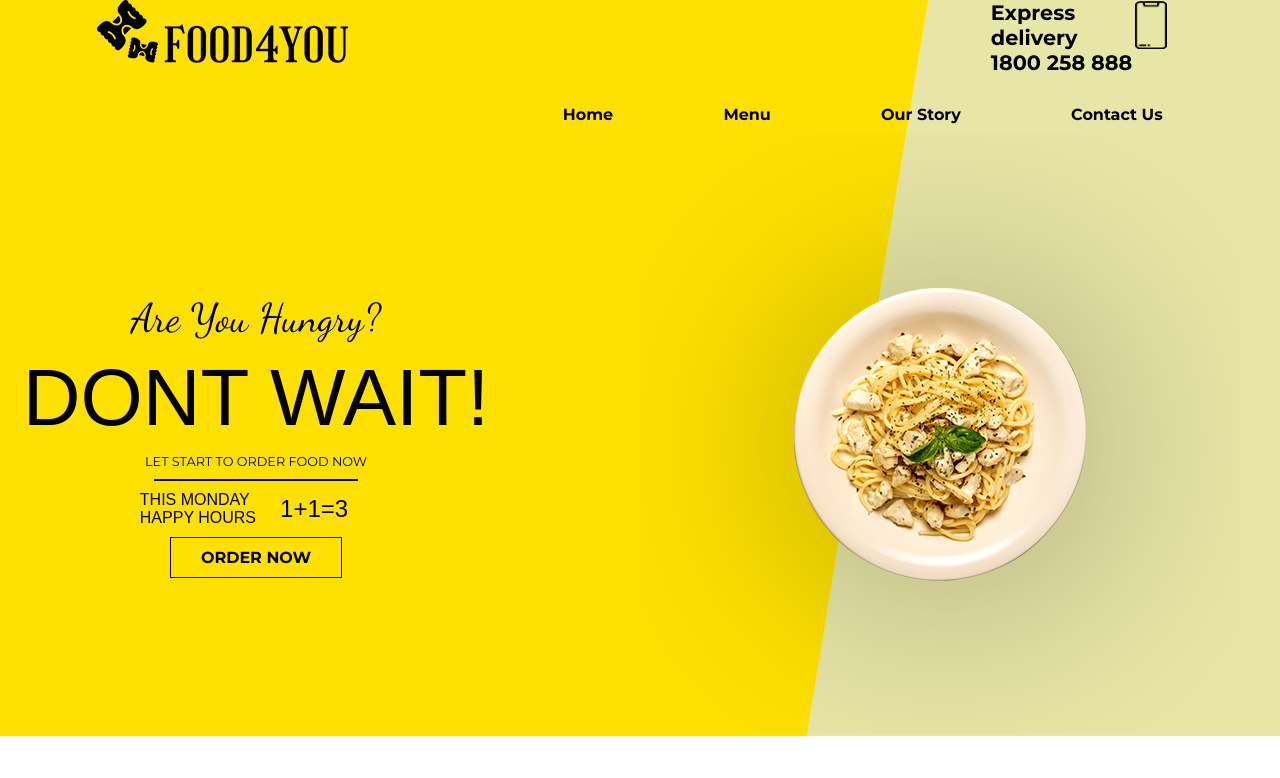
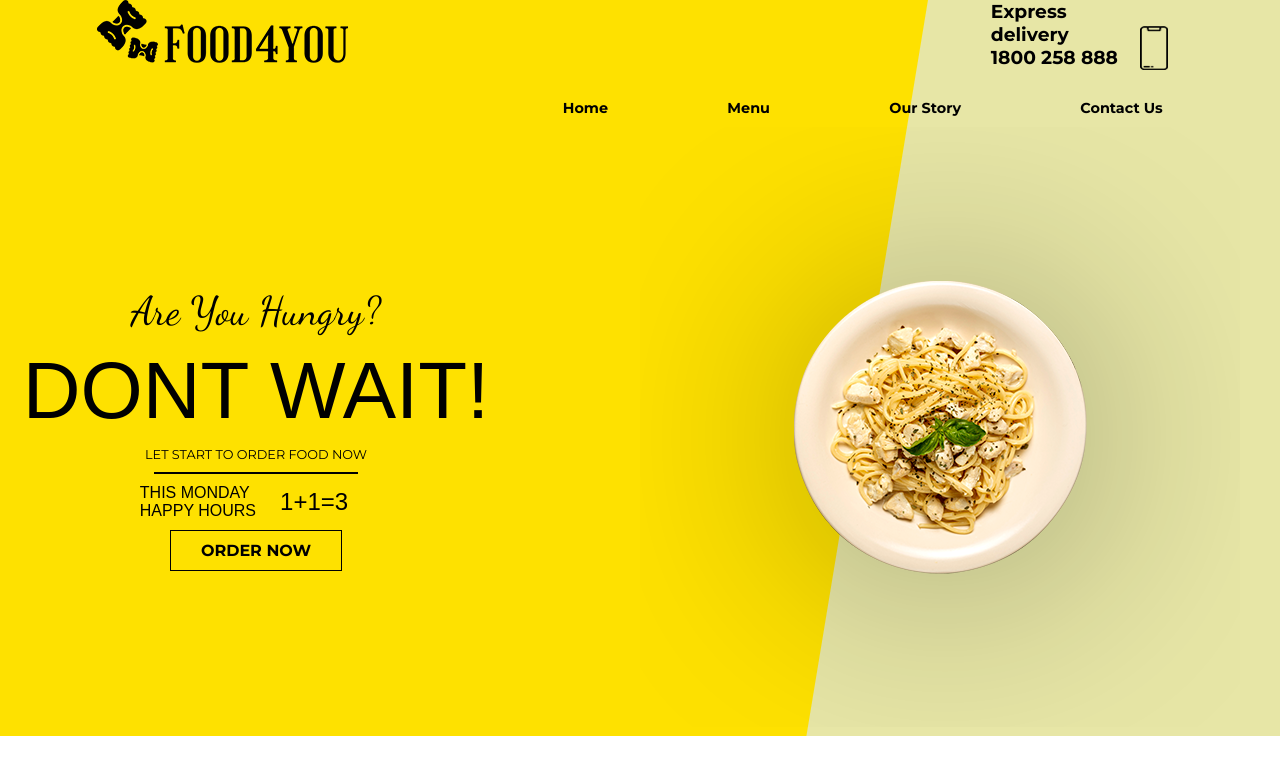
Before and after one commit to JhonPintoADSO/Landing-Restaurante.github.io, a plain HTML site: page index.html in a window 1280 px wide. Shown: the top 778 px of the page. Drawn offline with Linux system fonts and the light colour scheme; a web font is replaced by a local one.

Commit message:
La rutas y un cambio

```diff
--- a/components/assets/menu.css
+++ b/components/assets/menu.css
@@ -5,10 +5,9 @@
     /* background-color: var(--bg--inicio); */
     display: flex;
     justify-content: space-around;
-    font-family: "Montserrat", sans-serif;
-    font-optical-sizing: auto;
+    font-family: var(--fuente--monserrate);
     font-weight: bold;
-    font-style: normal;
+    font-size: 0.9em;
 }
 .menu--navbar{
     width: 50%;
@@ -40,6 +39,7 @@
 .img--telefono{
     width: 100%;
     height: 100%;
+    margin-top: 25px;
 }
 .menu--lista{
     width: 100%;
```
